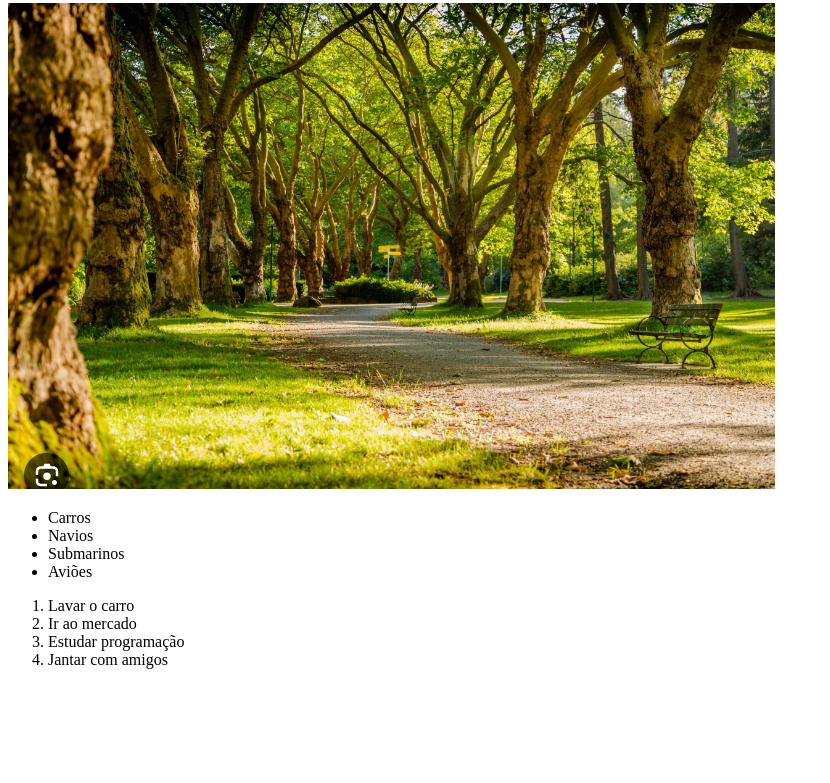
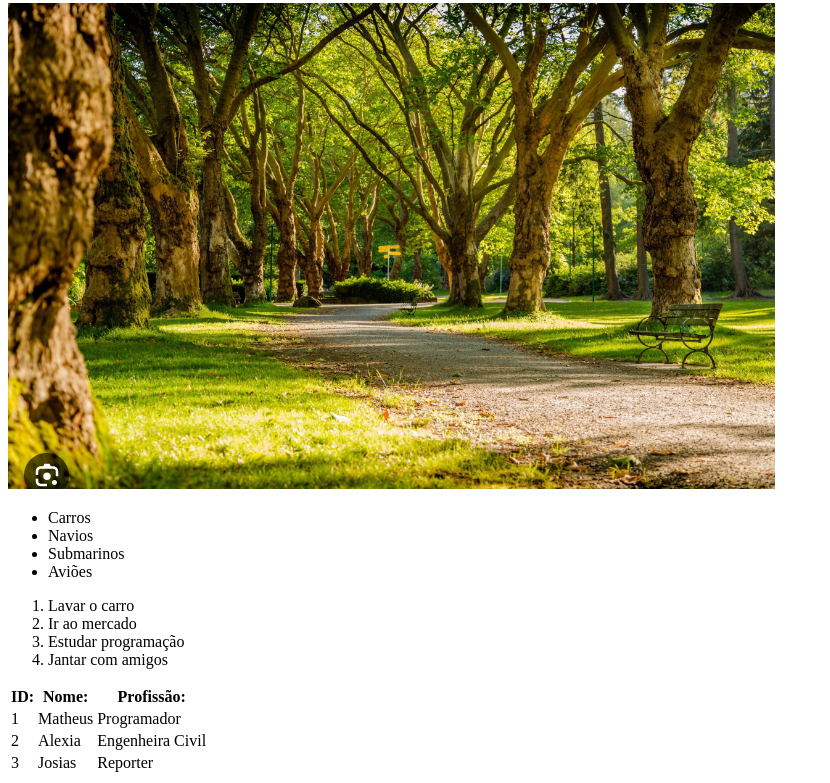
Before and after one commit to samueljdev/formacao-front-end, a plain HTML site: page 1-HTML/index.html in a window 1280 px wide. Shown: the part 844-1627 px from the top of the page, without its empty margins (0-830 px from the left). Before the commit the page ends 1529 px from the top, so only its background shows below. Drawn offline with Linux system fonts and the light colour scheme.

Commit message:
11-tabelas

```diff
--- a/1-HTML/index.html
+++ b/1-HTML/index.html
@@ -58,6 +58,30 @@
         <li>Jantar com amigos</li>
     </ol>
 
+    <!-- 11 - tabelas -->
+    <table>
+        <tr>
+            <th>ID:</th>
+            <th>Nome:</th>
+            <th>Profissão:</th>
+        </tr>
+        <tr>
+            <td>1</td>
+            <td>Matheus</td>
+            <td>Programador</td>
+        </tr>
+        <tr>
+            <td>2</td>
+            <td>Alexia</td>
+            <td>Engenheira Civil</td>
+        </tr>
+        <tr>
+            <td>3</td>
+            <td>Josias</td>
+            <td>Reporter</td>
+        </tr>
+    </table>
+
 
 </body>
 
```
